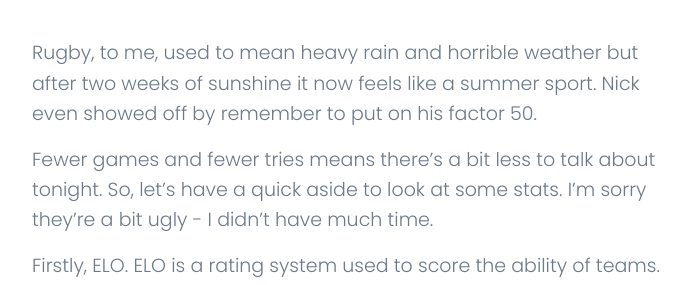
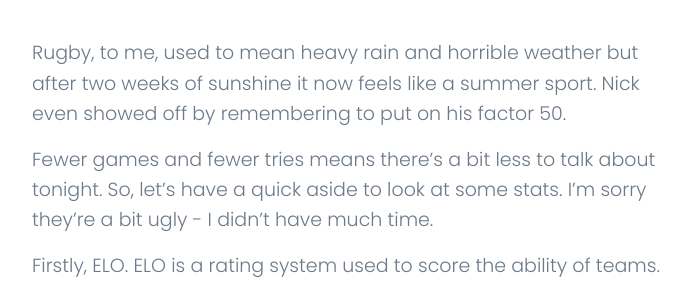
Before and after one commit to AndRobs/AndRobs.github.io, a Jekyll site: the page built from _projects/2019-06-26-Rugby4.md, in a window 1280 px wide and 900 px high, scrolled down 770 px. Shown: the part 221-506 px from the top of the window, without its empty margins (288-985 px from the left). Built offline with Jekyll 4.4.1, drawn with Linux system fonts in a browser that asks for light colours; nearby versions of some CDN libraries; some of the changed text lies outside the part shown.

Commit message:
Fixed spelling mistake

```diff
--- a/_projects/2019-06-26-Rugby4.md
+++ b/_projects/2019-06-26-Rugby4.md
@@ -6,7 +6,7 @@ featured_image: "/images/rugby/forgotteam.jpg"
 ---
 <img style = 'width:540px; height: auto' src="/images/rugby/forgotteam.jpg">
 
-Rugby, to me, used to mean heavy rain and horrible weather but after two weeks of sunshine it now feels like a summer sport. Nick even showed off by remember to put on his factor 50.
+Rugby, to me, used to mean heavy rain and horrible weather but after two weeks of sunshine it now feels like a summer sport. Nick even showed off by remembering to put on his factor 50.
 
 Fewer games and fewer tries means there's a bit less to talk about tonight. So, let's have a quick aside to look at some stats. I'm sorry they're a bit ugly - I didn't have much time.
 
```
Also changed, not shown: other parts of _projects/2019-06-26-Rugby4.md (+1 -1 lines).
